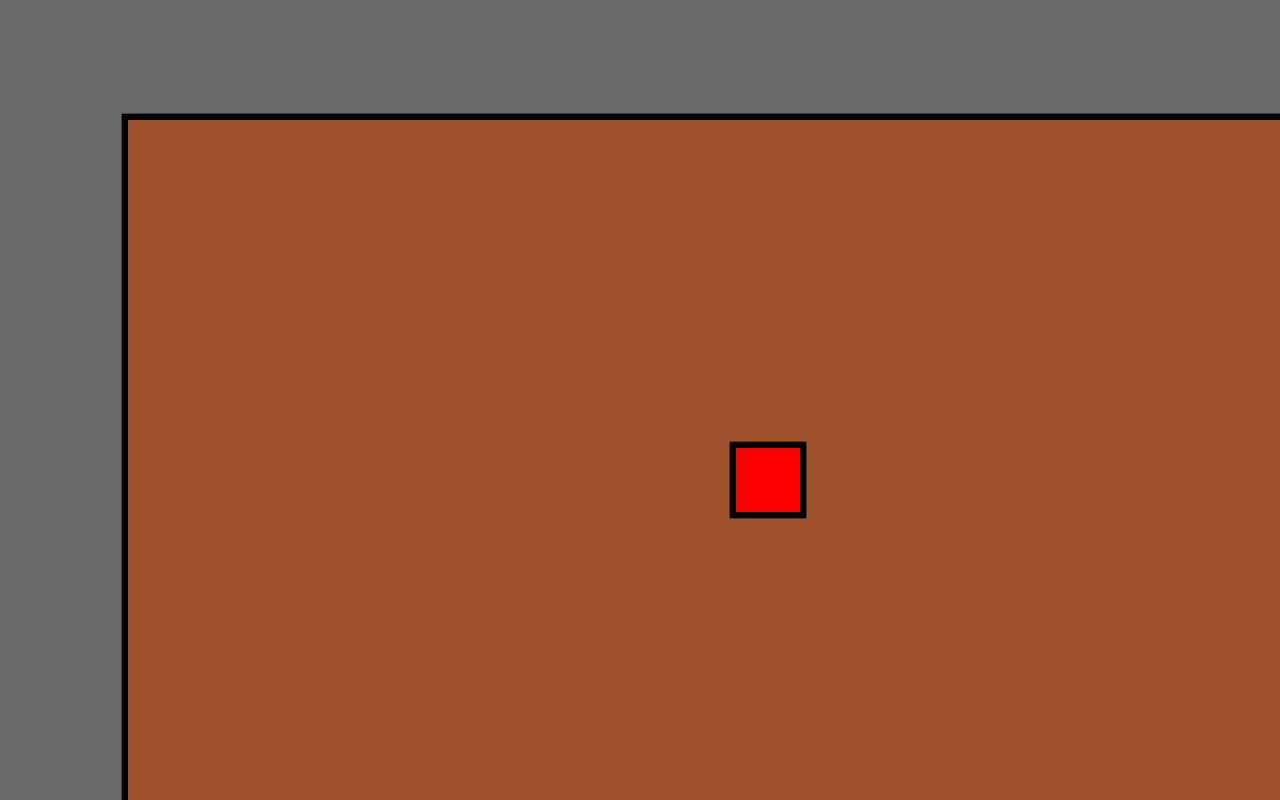
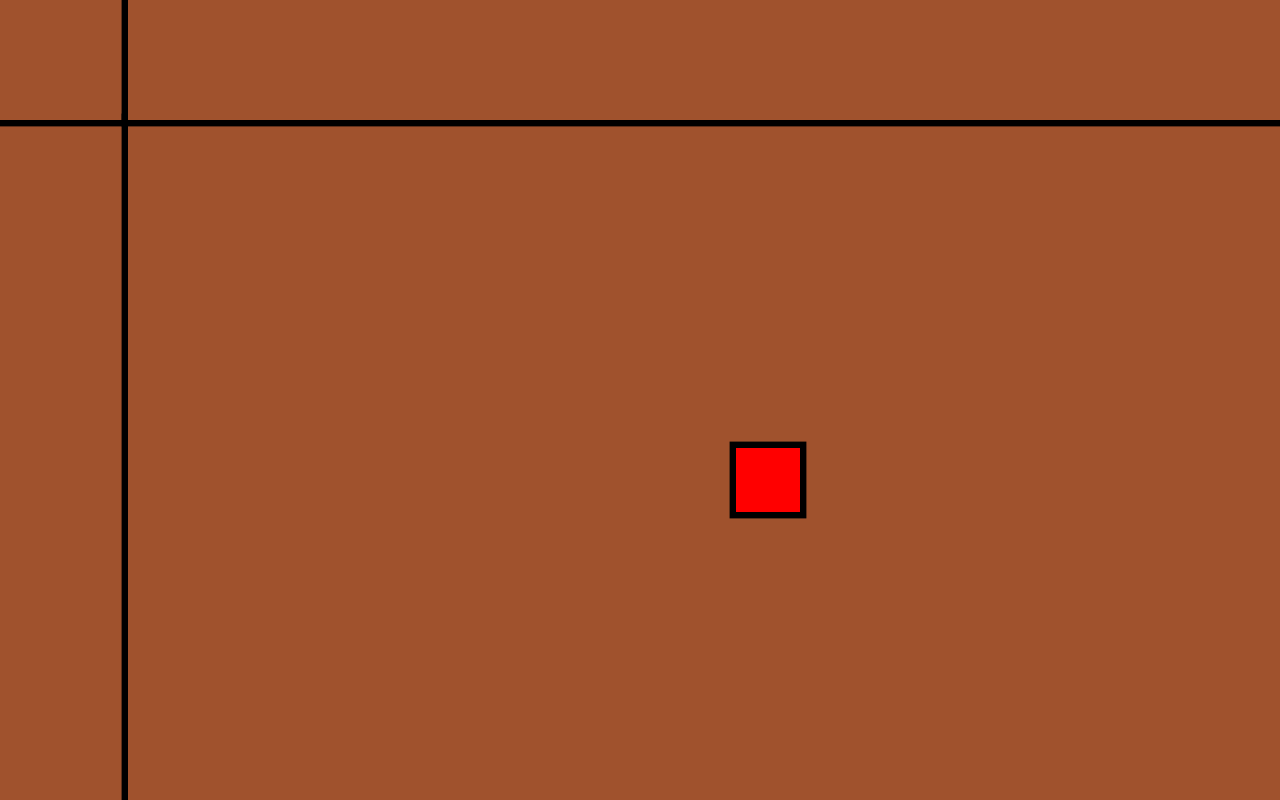
Before and after one commit to LeifMessinger/node-simple-server, a plain HTML site: page index.html in a window 1280 px wide. Drawn offline with Linux system fonts and the light colour scheme.

Commit message:
Randomized dungeon
All I have to do is make it procedural, and add collisions

```diff
--- a/index.html
+++ b/index.html
@@ -36,7 +36,10 @@
       var stroke = 'black';
       ctx.strokeStyle = stroke;
       ctx.lineWidth = screenScale/100;
-			var thisRoomIsBigEnoughForTheBothOfUs = {x:0,y:0};//single room, x and y are pos on map
+			var dungeon = [];
+			var dungeonSize = 10;
+			generateDungeon(dungeonSize);
+			//single room, x and y are pos on map
 			/* How to create pattern for later
 			var img = new Image;
 			img.onload = imageIsReady;
@@ -93,10 +96,28 @@
         updateCamera();
 				ctx.fillStyle = backgroundColor;
 				ctx.fillRect(0,0,screen.width,screen.height);
-				drawRoom(makeRoom(thisRoomIsBigEnoughForTheBothOfUs));
+				for(r in dungeon){
+					for(c in dungeon[r]){
+						if(dungeon[r][c]) drawRoom(makeRoom({x:r-Math.floor(dungeonSize/2),y:c-Math.floor(dungeonSize/2)}));
+					}
+				}
 				drawCharacter(player);
         window.requestAnimationFrame(draw);
         //drawRoom(makeRoom({x:1,y:0}));
+			}
+			function generateDungeon(size){
+				dungeon = [];
+				for(r = 0; r < size; r++){
+					row = [];
+					for(c = 0; c < size; c++){
+						if(r==Math.floor(size/2) && c == Math.floor(size/2)) row.push(true);
+						else row.push(Math.random()<.5?false:true);
+					}
+					dungeon.push(row);
+				}
+				/*for(r in dungeon){
+					alert(dungeon[r]);
+				}*/
 			}
 			function drawRoom(room){
 				ctx.fillStyle = 'sienna';
```
